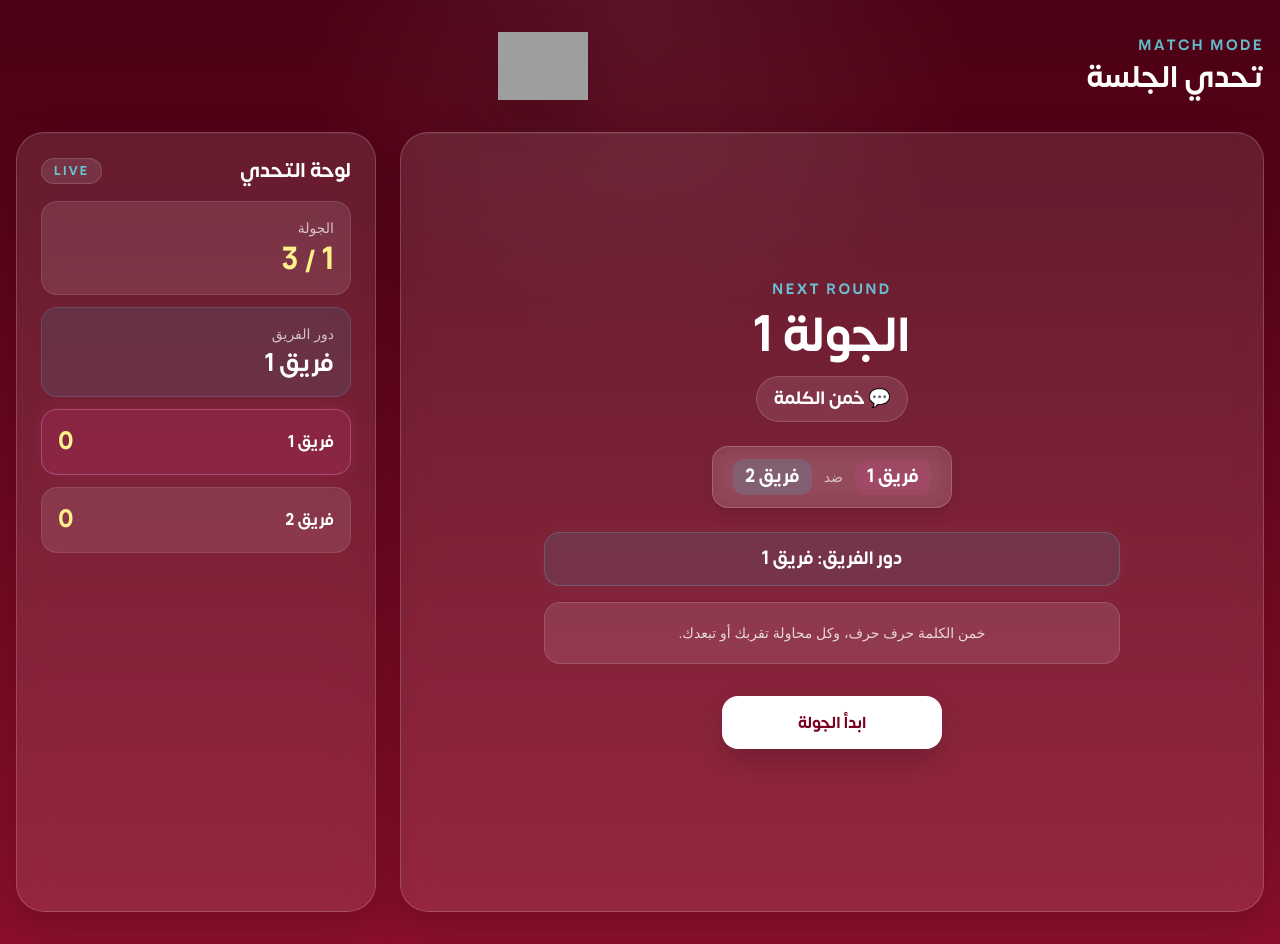
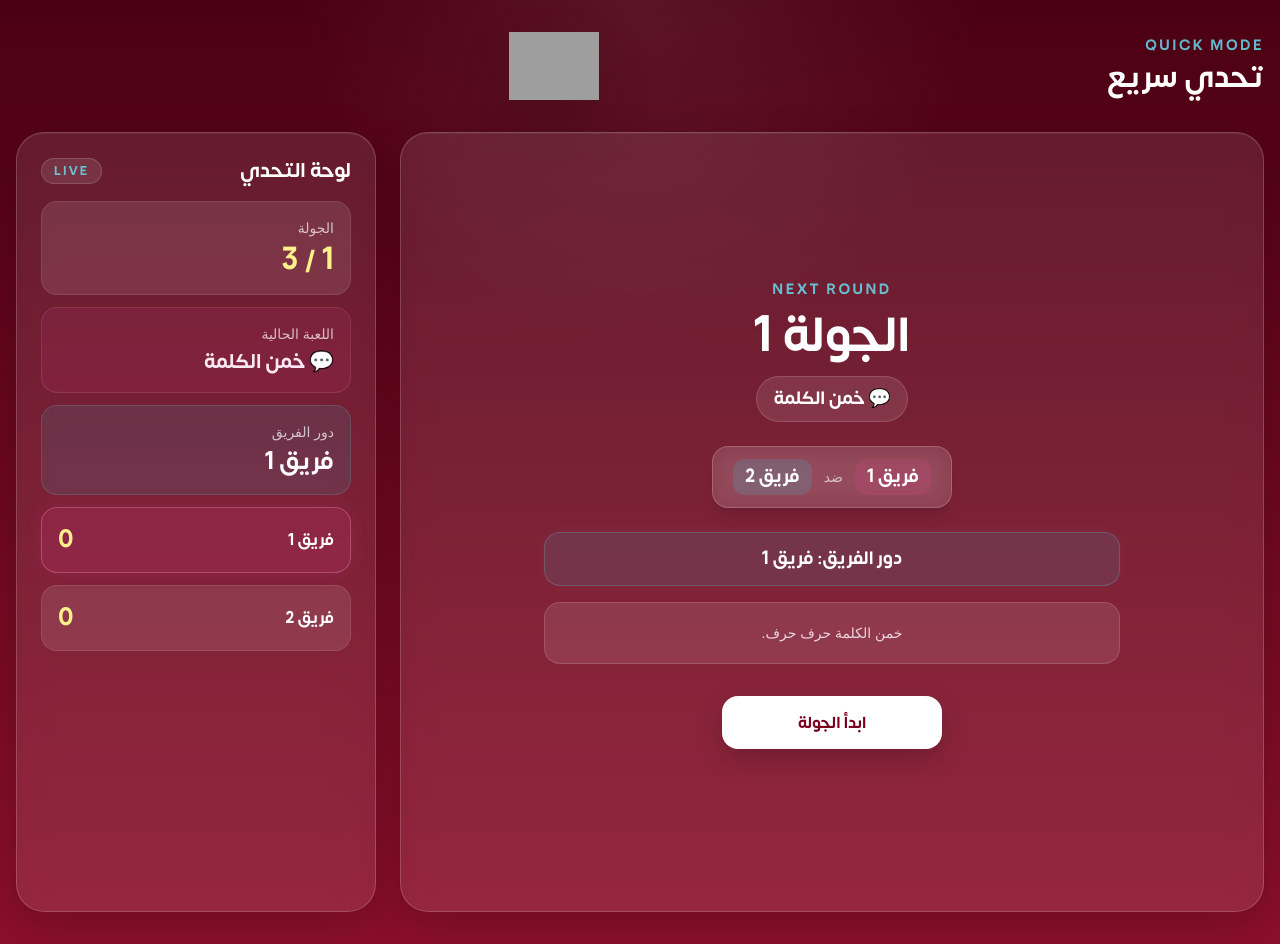
Before and after one commit to heelpeeri/khalnelab, a Next.js app: page /match in a window 1280 px wide. Both pictures are taken after a click on the button "ابدأ اللعب". Built offline with nearby package versions, Linux system fonts and the light colour scheme; grey boxes are pictures that could not be loaded; a web font is replaced by a local one.

Commit message:
Update page.tsx

```diff
--- a/src/app/match/page.tsx
+++ b/src/app/match/page.tsx
@@ -8,10 +8,56 @@ import ProverbGame from "@/components/match/ProverbGame";
 import CategoriesGame from "@/components/match/CategoriesGame";
 import ScrambleGame from "@/components/match/ScrambleGame";
 import WheelGame from "@/components/match/WheelGame";
+import QuizGame from "@/components/match/QuizGame";
 
-type GameType = "word" | "draw" | "categories" | "scramble" | "wheel";
+type GameType = "word" | "draw" | "categories" | "scramble" | "wheel" | "quiz";
+type SessionMode = "quick" | "session";
 type PlayMode = "solo" | "teams";
 type WinnerType = "side1" | "side2" | "none";
+
+const SESSION_GAME_OPTIONS: {
+  id: GameType;
+  title: string;
+  icon: string;
+  hint: string;
+}[] = [
+  {
+    id: "quiz",
+    title: "الأسئلة",
+    icon: "❓",
+    hint: "اختر فئة، جاوب، ثم حدّد من فاز.",
+  },
+  {
+    id: "word",
+    title: "خمن الكلمة",
+    icon: "💬",
+    hint: "خمن الكلمة حرف حرف.",
+  },
+  {
+    id: "scramble",
+    title: "حروف بالخلاط",
+    icon: "🧩",
+    hint: "رتب الحروف بأسرع وقت.",
+  },
+  {
+    id: "wheel",
+    title: "لف وخمن",
+    icon: "🎡",
+    hint: "لف العجلة ثم اختر حرفًا أو حل الكلمة.",
+  },
+  {
+    id: "categories",
+    title: "إنسان حيوان نبات جماد بلاد",
+    icon: "🌍",
+    hint: "كل الإجابات تبدأ بنفس الحرف.",
+  },
+  {
+    id: "draw",
+    title: "خمن المثل",
+    icon: "✏️",
+    hint: "خمن المثل من الإيموجي.",
+  },
+];
 
 function MatchupBadge({
   side1,
@@ -59,11 +105,19 @@ function StatusStrip({
 }
 
 export default function MatchPage() {
+  const [sessionMode, setSessionMode] = useState<SessionMode>("quick");
+
   const [mode, setMode] = useState<PlayMode>("teams");
   const [side1, setSide1] = useState("فريق 1");
   const [side2, setSide2] = useState("فريق 2");
   const [rounds, setRounds] = useState(3);
+
   const [selectedGame, setSelectedGame] = useState<GameType>("word");
+  const [selectedSessionGames, setSelectedSessionGames] = useState<GameType[]>([
+    "quiz",
+    "word",
+    "scramble",
+  ]);
 
   const [started, setStarted] = useState(false);
   const [currentRound, setCurrentRound] = useState(1);
@@ -75,66 +129,78 @@ export default function MatchPage() {
   const [roundReady, setRoundReady] = useState(true);
   const [roundSeed, setRoundSeed] = useState(1);
 
+  const [quizQuestionIndex, setQuizQuestionIndex] = useState(0);
+  const [quizQuestionTotal, setQuizQuestionTotal] = useState(0);
+
   useEffect(() => {
     const params = new URLSearchParams(window.location.search);
+    const modeParam = params.get("mode");
     const game = params.get("game");
+
+    if (modeParam === "session") {
+      setSessionMode("session");
+      return;
+    }
+
+    setSessionMode("quick");
+
     if (
       game === "word" ||
       game === "draw" ||
       game === "categories" ||
       game === "scramble" ||
-      game === "wheel"
+      game === "wheel" ||
+      game === "quiz"
     ) {
       setSelectedGame(game);
     }
   }, []);
 
+  const activeGame =
+    sessionMode === "session"
+      ? selectedSessionGames[currentRound - 1] ?? selectedSessionGames[0] ?? "word"
+      : selectedGame;
+
   const side1Label = mode === "teams" ? "اسم فريق 1" : "اسم اللاعب 1";
   const side2Label = mode === "teams" ? "اسم فريق 2" : "اسم اللاعب 2";
   const currentTurnLabel = mode === "teams" ? "دور الفريق" : "دور اللاعب";
   const winnerQuestionLabel =
-    mode === "teams" ? "اختر الجهة الفائزة في هذه الجولة" : "اختر الفائز في هذه الجولة";
+    mode === "teams"
+      ? "اختر الجهة الفائزة في هذه الجولة"
+      : "اختر الفائز في هذه الجولة";
 
   const currentTurnName = currentRound % 2 === 1 ? side1 : side2;
 
   const gameMeta = useMemo(() => {
-    if (selectedGame === "word") {
-      return {
+    const found = SESSION_GAME_OPTIONS.find((game) => game.id === activeGame);
+
+    return (
+      found ?? {
+        id: "word",
         title: "خمن الكلمة",
         icon: "💬",
-        hint: "خمن الكلمة حرف حرف، وكل محاولة تقربك أو تبعدك.",
-      };
+        hint: "خمن الكلمة حرف حرف.",
       }
-    if (selectedGame === "draw") {
-      return {
-        title: "خمن المثل",
-        icon: "✏️",
-        hint: "خمن المثل من الإيموجي، والوقت يمشي.",
-      };
+    );
+  }, [activeGame]);
+
+  function toggleSessionGame(gameId: GameType) {
+    setSelectedSessionGames((prev) => {
+      if (prev.includes(gameId)) {
+        if (prev.length === 1) return prev;
+        return prev.filter((id) => id !== gameId);
       }
-    if (selectedGame === "scramble") {
-      return {
-        title: "حروف بالخلاط",
-        icon: "🧩",
-        hint: "رتب الحروف بأسرع وقت، أول واحد يخلص يفوز.",
-      };
+      return [...prev, gameId];
+    });
   }
-    if (selectedGame === "wheel") {
-      return {
-        title: "لف وخمن",
-        icon: "🎡",
-        hint: "لف، شوف الرقم، وبعدها اختر حرف أو حل الكلمة.",
-      };
-    }
-    return {
-      title: "إنسان حيوان نبات جماد بلاد",
-      icon: "🌍",
-      hint: "كل الإجابات لازم تبدأ بنفس الحرف، والسرعة تفرق.",
-    };
-  }, [selectedGame]);
 
   function startGame() {
     if (!side1.trim() || !side2.trim()) return;
+
+    if (sessionMode === "session" && selectedSessionGames.length === 0) return;
+
+    const nextRounds =
+      sessionMode === "session" ? selectedSessionGames.length : rounds;
 
     setStarted(true);
     setCurrentRound(1);
@@ -143,6 +209,9 @@ export default function MatchPage() {
     setGameEnded(false);
     setRoundReady(true);
     setRoundSeed(1);
+    setQuizQuestionIndex(0);
+    setQuizQuestionTotal(0);
+    setRounds(nextRounds);
   }
 
   function beginRound() {
@@ -155,6 +224,7 @@ export default function MatchPage() {
       chooseWinner(winner);
       return;
     }
+
     setShowWinnerModal(true);
   }
 
@@ -163,6 +233,8 @@ export default function MatchPage() {
     if (winner === "side2") setSide2Score((s) => s + 1);
 
     setShowWinnerModal(false);
+    setQuizQuestionIndex(0);
+    setQuizQuestionTotal(0);
 
     if (currentRound >= rounds) {
       setGameEnded(true);
@@ -171,6 +243,7 @@ export default function MatchPage() {
 
     setCurrentRound((r) => r + 1);
     setRoundReady(true);
+    setRoundSeed((s) => s + 1);
   }
 
   function resetGame() {
@@ -182,12 +255,15 @@ export default function MatchPage() {
     setGameEnded(false);
     setRoundReady(true);
     setRoundSeed(1);
+    setQuizQuestionIndex(0);
+    setQuizQuestionTotal(0);
+    setRounds(sessionMode === "session" ? selectedSessionGames.length || 1 : 3);
   }
 
   const currentGameBoard =
-    selectedGame === "word" ? (
+    activeGame === "word" ? (
       <WordGame onRoundEnd={endRound} roundKey={roundSeed} />
-    ) : selectedGame === "draw" ? (
+    ) : activeGame === "draw" ? (
       <ProverbGame
         mode={mode}
         side1Name={side1}
@@ -195,7 +271,7 @@ export default function MatchPage() {
         onRoundEnd={endRound}
         roundKey={roundSeed}
       />
-    ) : selectedGame === "scramble" ? (
+    ) : activeGame === "scramble" ? (
       <ScrambleGame
         mode={mode}
         side1Name={side1}
@@ -203,12 +279,24 @@ export default function MatchPage() {
         onRoundEnd={endRound}
         roundKey={roundSeed}
       />
-    ) : selectedGame === "wheel" ? (
+    ) : activeGame === "wheel" ? (
       <WheelGame
         side1Name={side1}
         side2Name={side2}
         onRoundEnd={endRound}
         roundKey={roundSeed}
+      />
+    ) : activeGame === "quiz" ? (
+      <QuizGame
+        mode={mode}
+        side1Name={side1}
+        side2Name={side2}
+        onRoundEnd={endRound}
+        roundKey={roundSeed}
+        onProgressChange={(current, total) => {
+          setQuizQuestionIndex(current);
+          setQuizQuestionTotal(total);
+        }}
       />
     ) : (
       <CategoriesGame
@@ -226,9 +314,11 @@ export default function MatchPage() {
         <div className="mb-8 flex items-center justify-between gap-4">
           <div>
             <p className="text-sm font-black tracking-[0.18em] text-cyan-300/80">
-              MATCH MODE
+              {sessionMode === "session" ? "SESSION MODE" : "QUICK MODE"}
             </p>
-            <h1 className="mt-1 text-3xl font-black">تحدي الجلسة</h1>
+            <h1 className="mt-1 text-3xl font-black">
+              {sessionMode === "session" ? "تحدي الجلسة" : "تحدي سريع"}
+            </h1>
           </div>
           <Logo size={90} />
         </div>
@@ -244,9 +334,11 @@ export default function MatchPage() {
               </div>
 
               <div className="rounded-2xl border border-white/15 bg-white/10 px-4 py-2 text-right">
-                <p className="text-xs text-white/55">اللعبة الحالية</p>
+                <p className="text-xs text-white/55">الوضع الحالي</p>
                 <p className="mt-1 font-black">
-                  {gameMeta.icon} {gameMeta.title}
+                  {sessionMode === "session"
+                    ? "🏆 تحدي الجلسة"
+                    : `${gameMeta.icon} ${gameMeta.title}`}
                 </p>
               </div>
             </div>
@@ -269,6 +361,7 @@ export default function MatchPage() {
                 </select>
               </div>
 
+              {sessionMode === "quick" && (
                 <div>
                   <label className="mb-2 block text-sm font-bold">اختيار اللعبة</label>
                   <select
@@ -281,8 +374,10 @@ export default function MatchPage() {
                     <option value="categories">إنسان حيوان نبات جماد بلاد</option>
                     <option value="scramble">حروف بالخلاط</option>
                     <option value="wheel">لف وخمن</option>
+                    <option value="quiz">الأسئلة</option>
                   </select>
                 </div>
+              )}
             </div>
 
             <div className="mt-4 grid gap-4 md:grid-cols-2">
@@ -307,6 +402,7 @@ export default function MatchPage() {
               </div>
             </div>
 
+            {sessionMode === "quick" ? (
               <div className="mt-4">
                 <label className="mb-2 block text-sm font-bold">عدد الجولات</label>
                 <select
@@ -319,10 +415,71 @@ export default function MatchPage() {
                   <option value={5}>5</option>
                 </select>
               </div>
+            ) : (
+              <>
+                <div className="mt-6">
+                  <label className="mb-3 block text-sm font-bold">
+                    اختر الألعاب
+                  </label>
+
+                  <div className="grid gap-3 md:grid-cols-2 xl:grid-cols-3">
+                    {SESSION_GAME_OPTIONS.map((game) => {
+                      const isSelected = selectedSessionGames.includes(game.id);
+
+                      return (
+                        <button
+                          key={game.id}
+                          type="button"
+                          onClick={() => toggleSessionGame(game.id)}
+                          className={`rounded-2xl border p-4 text-right transition ${
+                            isSelected
+                              ? "border-cyan-300/40 bg-cyan-400/15 shadow-[0_0_18px_rgba(34,211,238,0.14)]"
+                              : "border-white/15 bg-white/8 hover:bg-white/12"
+                          }`}
+                        >
+                          <div className="flex items-start gap-3">
+                            <div className="flex h-12 w-12 shrink-0 items-center justify-center rounded-2xl bg-white/12 text-2xl">
+                              {game.icon}
+                            </div>
+
+                            <div className="min-w-0 flex-1">
+                              <div className="flex items-center justify-between gap-2">
+                                <h3 className="text-lg font-black">{game.title}</h3>
+                                <span className="text-sm">
+                                  {isSelected ? "✅" : "⬜"}
+                                </span>
+                              </div>
+
+                              <p className="mt-1 text-sm text-white/70">
+                                {game.hint}
+                              </p>
+                            </div>
+                          </div>
+                        </button>
+                      );
+                    })}
+                  </div>
+                </div>
+
+                <div className="mt-4 rounded-2xl border border-yellow-300/20 bg-yellow-300/10 p-4 text-right">
+                  <p className="text-sm text-white/60">عدد الجولات</p>
+                  <p className="mt-1 font-black text-yellow-100">
+                    {selectedSessionGames.length} جولة
+                  </p>
+                  <p className="mt-2 text-sm text-white/75">
+                    كل لعبة مختارة = جولة واحدة داخل تحدي الجلسة
+                  </p>
+                </div>
+              </>
+            )}
 
             <div className="mt-6 rounded-2xl border border-cyan-300/20 bg-cyan-400/10 p-4 text-right">
               <p className="text-sm text-white/60">مختصر اللعبة</p>
-              <p className="mt-1 text-white/90">{gameMeta.hint}</p>
+              <p className="mt-1 text-white/90">
+                {sessionMode === "session"
+                  ? "اختر الألعاب اللي تبيها، وكل لعبة تمثل جولة مستقلة داخل التحدي."
+                  : gameMeta.hint}
+              </p>
             </div>
 
             <button onClick={startGame} className="btn-primary mt-6 w-full">
@@ -390,6 +547,22 @@ export default function MatchPage() {
                     {currentRound} / {rounds}
                   </p>
                 </div>
+
+                <div className="rounded-2xl border border-pink-300/15 bg-pink-500/10 p-4">
+                  <p className="text-sm text-white/70">اللعبة الحالية</p>
+                  <p className="mt-1 text-xl font-black text-pink-100">
+                    {gameMeta.icon} {gameMeta.title}
+                  </p>
+                </div>
+
+                {activeGame === "quiz" && quizQuestionTotal > 0 && (
+                  <div className="rounded-2xl border border-yellow-300/15 bg-yellow-400/10 p-4">
+                    <p className="text-sm text-white/70">أسئلة الجولة</p>
+                    <p className="mt-1 text-2xl font-black text-yellow-200">
+                      {quizQuestionIndex} / {quizQuestionTotal}
+                    </p>
+                  </div>
+                )}
 
                 <div className="rounded-2xl border border-cyan-300/15 bg-cyan-400/10 p-4">
                   <p className="text-sm text-white/70">{currentTurnLabel}</p>
```
Lines whose indentation alone changed are shown as unchanged.
